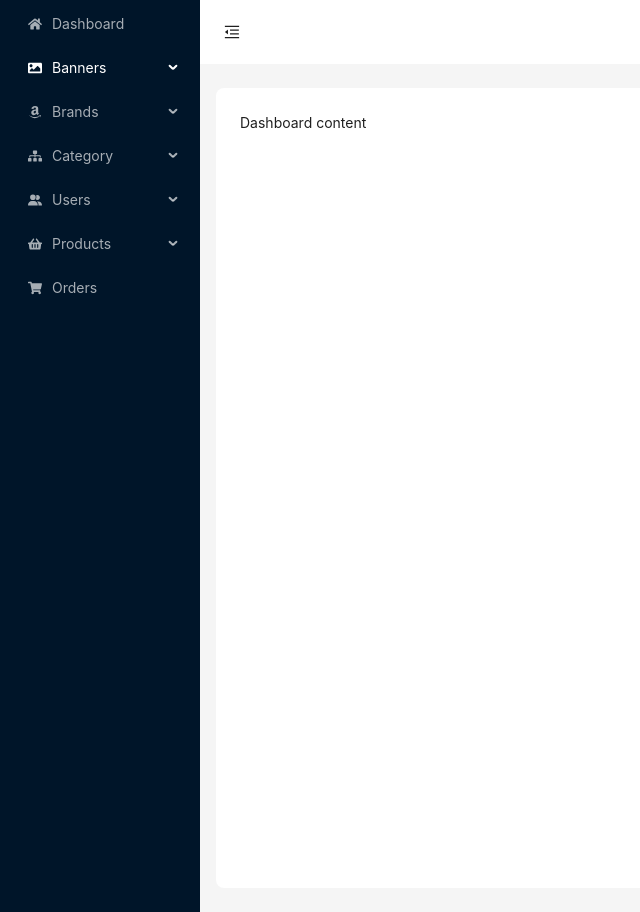
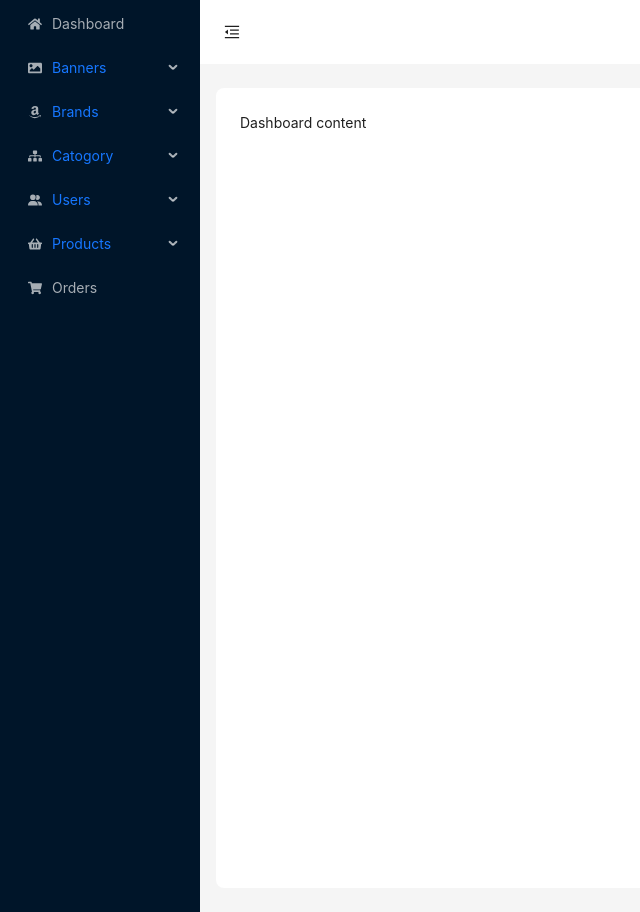
Before and after one commit to rajen133/E-commerce-Application, a React (Vite) app: page /admin in a window 1280 px wide. Shown: the whole page, without its empty margins (0-640 px from the left). Built offline with nearby package versions, Linux system fonts and the light colour scheme.

Commit message:
Update admin-layout.page.tsx

```diff
--- a/src/pages/layout/admin-layout.page.tsx
+++ b/src/pages/layout/admin-layout.page.tsx
@@ -11,69 +11,65 @@ import {
   FaSitemap,
 } from "react-icons/fa";
 import { FaUserGraduate, FaUserGroup } from "react-icons/fa6";
-import { Outlet } from "react-router";
+import { Outlet,NavLink } from "react-router";
 
 type MenuItem = Required<MenuProps>["items"][number];
 
 const items: MenuItem[] = [
   {
     key: "dashboard",
-    label: "Dashboard",
+    label:<NavLink to="/admin">Dashboard</NavLink>,
     icon: <FaHome />,
-    onClick: () => {
-      //redirect
-    },
   },
   {
     key: "banner",
-    label: "Banners",
+    label:<NavLink to="/admin/banner/create">Banners</NavLink>,
     icon: <FaImage />,
     children: [
-      { key: "1", label: "Add Banner" },
-      { key: "2", label: "List Banner" },
+      { key: "add-banner", label: "Add Banner" },
+      { key: "list-banner", label: "List Banner" },
     ],
   },
   {
     key: "brand",
-    label: "Brands",
+    label:<NavLink to="/admin/brand">Brands</NavLink>,
     icon: <FaAmazon />,
     children: [
-      { key: "5", label: "Add Brands" },
-      { key: "6", label: "List Brands" },
+      { key: "add-brand", label: "Add Brands" },
+      { key: "list-brand", label: "List Brands" },
     ],
   },
   {
     key: "category",
-    label: "Category",
+    label: <NavLink to="/admin/category">Catogory</NavLink>,
     icon: <FaSitemap />,
     children: [
-      { key: "5", label: "Add Category" },
-      { key: "6", label: "List Category" },
+      { key: "add-category", label: "Add Category" },
+      { key: "list-category", label: "List Category" },
     ],
   },
   {
     key: "user",
-    label: "Users",
+    label: <NavLink to="/admin/user">Users</NavLink>,
     icon: <FaUserGroup />,
     children: [
-      { key: "5", label: "Add Users" },
-      { key: "6", label: "List Users" },
+      { key: "add-user", label: "Add Users" },
+      { key: "list-user", label: "List Users" },
     ],
   },
   {
     key: "products",
-    label: "Products",
+    label:<NavLink to="/admin/product">Products</NavLink>,
     icon: <FaShoppingBasket />,
     children: [
-      { key: "5", label: "Add Products" },
-      { key: "6", label: "List Products" },
+      { key: "add-product", label: "Add Products" },
+      { key: "list-product", label: "List Products" },
     ],
   },
   {
     key: "orders",
-    label: "Orders",
+    label:<NavLink to="/admin/order">Orders</NavLink>,
     icon: <FaShoppingCart />,
-    onClick: () => <Navigate to={"/admin/orders"} />,
   },
 ];
 
```
